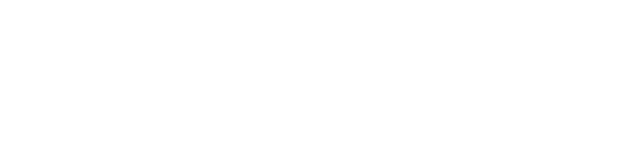
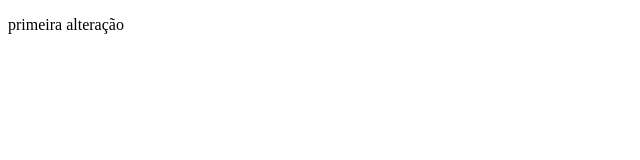
Before and after one commit to dev-camila/aula3-certo, a plain HTML site: page index.html in a window 1280 px wide. Shown: the whole page, without its empty margins (0-640 px from the left). Drawn offline with Linux system fonts and the light colour scheme.

Commit message:
primeira alteração

```diff
--- a/index.html
+++ b/index.html
@@ -1,11 +1,14 @@
 <!DOCTYPE html>
 <html lang="en">
+
 <head>
     <meta charset="UTF-8">
     <meta name="viewport" content="width=device-width, initial-scale=1.0">
     <title>Main</title>
 </head>
+
 <body>
+    <p>primeira alteração</p>
+</body>
 
-</body>
 </html>
```
